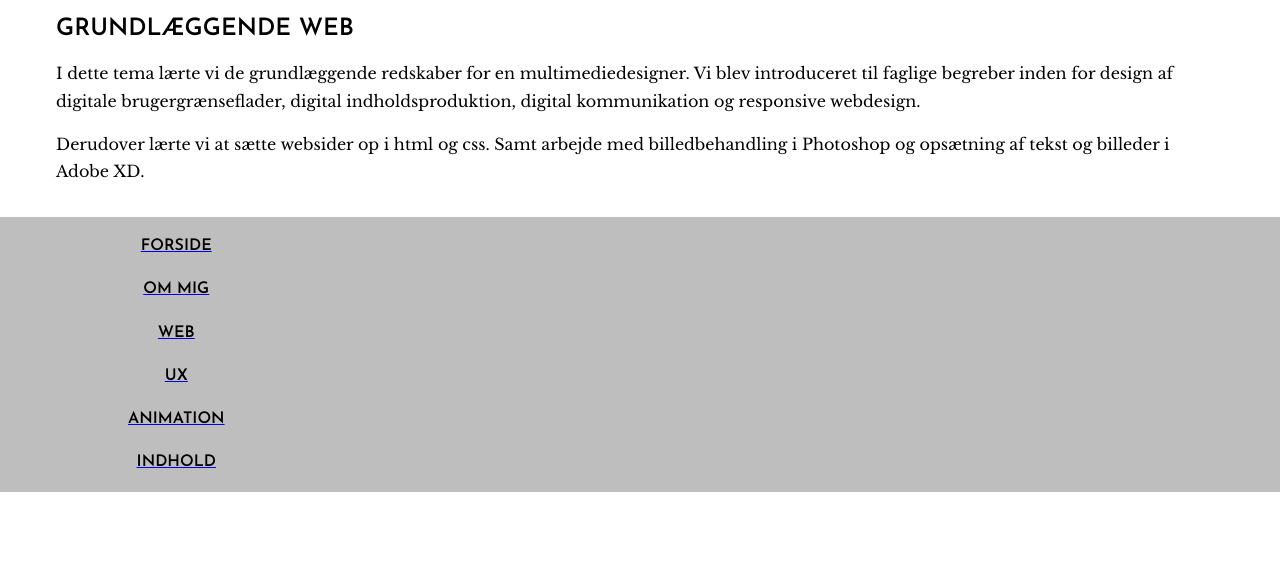
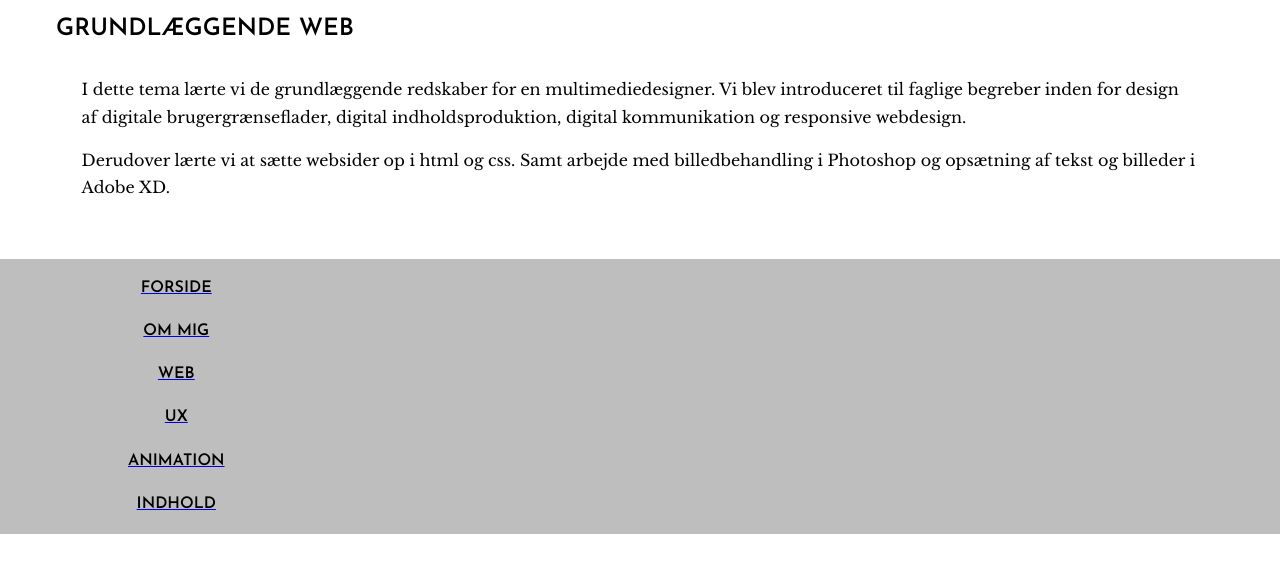
Before and after one commit to paul5979/portfolio, a plain HTML site: page web.html in a window 1280 px wide. Shown: the part 120-692 px from the top of the page. Drawn offline with nearby package versions, Linux system fonts and the light colour scheme.

Commit message:
web start

```diff
--- a/style.css
+++ b/style.css
@@ -269,6 +269,23 @@ header nav a {
 /******************Om mig  SLUT***************/
 
 
+/******************Web START******************/
+#web .sectionwrapper {
+    display: flex;
+    flex-wrap: wrap;
+
+    padding: 0 0.8rem 0.8rem;
+    margin: 0.8rem;
+
+}
+
+.col {
+    flex-grow: 1;
+    flex-basis: 500px;
+}
+
+
+
 /*********************Footer start***************/
 
 footer {
```
